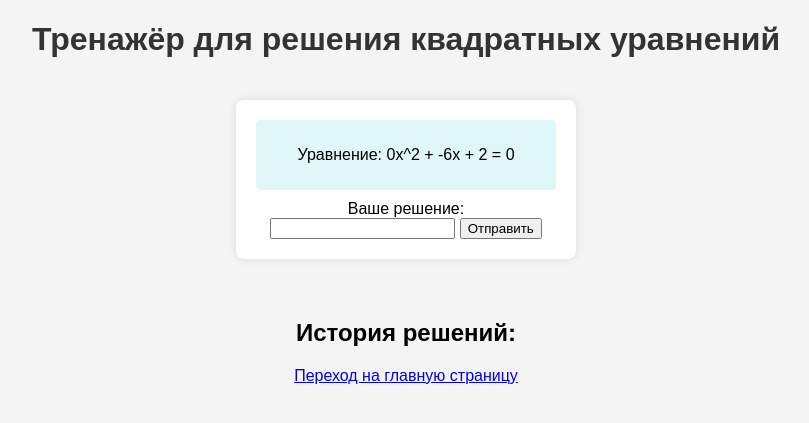
After one commit to Denk210/Django, a Django app: page /trinager/ in a window 1280 px wide. The commit adds this page. Shown: the top 423 px of the page, without its empty margins (234-1043 px from the left). Run offline with Django 5.2, Linux system fonts and the light colour scheme.

Commit message:
Add files via upload

```diff
--- a/Projeck_Django/quadratic_solver/solver/admin.py
+++ b/Projeck_Django/quadratic_solver/solver/admin.py
@@ -1,3 +1,9 @@
 from django.contrib import admin
 
 # Register your models here.
+
+# myapp/admin.py
+from django.contrib import admin
+from .models import History
+
+admin.site.register(History)
--- a/Projeck_Django/quadratic_solver/solver/templates/index.html
+++ b/Projeck_Django/quadratic_solver/solver/templates/index.html
@@ -66,6 +66,10 @@
             </div>
         {% endif %}
     </div>
+
+    <div>
+        <a href="/trinager">Переход на страницу с тринажёром</a>
+    </div>
 </body>
 <footer>
     <p align="center">Сделано в России<br></p>
--- /dev/null
+++ b/Projeck_Django/quadratic_solver/solver/templates/trinager.html
@@ -0,0 +1,122 @@
+<!-- templates/trinager.html -->
+<!DOCTYPE html>
+<html>
+<head>
+    <title>Тренажёр для решения квадратных уравнений</title>
+    <style>
+        body {
+            font-family: Arial, sans-serif;
+            background-color: #f4f4f4;
+            margin: 0;
+            padding: 0;
+            display: flex;
+            justify-content: center;
+            align-items: center;
+            flex-direction: column;
+        }
+
+        h1 {
+            text-align: center;
+            color: #333;
+        }
+
+        .container {
+            background-color: #fff;
+            border-radius: 8px;
+            box-shadow: 0 0 10px rgba(0, 0, 0, 0.1);
+            padding: 20px;
+            margin: 20px;
+            width: 300px;
+            text-align: center;
+        }
+
+        .equation {
+            background-color: #e0f7fa;
+            padding: 10px;
+            border-radius: 4px;
+            margin-bottom: 10px;
+        }
+
+        .solution {
+            background-color: #ffe0b2;
+            padding: 10px;
+            border-radius: 4px;
+        }
+
+        .error {
+            color: red;
+            font-weight: bold;
+        }
+
+        .history {
+            margin-top: 20px;
+        }
+
+        .history ul {
+            list-style-type: none;
+            padding: 0;
+        }
+
+        .history li {
+            background-color: #f9f9f9;
+            padding: 10px;
+            border-radius: 4px;
+            margin-bottom: 5px;
+        }
+
+        .button-container {
+            margin-top: 20px;
+            text-align: center;
+        }
+
+        .button-container button {
+            padding: 10px 20px;
+            background-color: #4CAF50;
+            color: white;
+            border: none;
+            border-radius: 4px;
+            cursor: pointer;
+        }
+    </style>
+</head>
+<body>
+    <h1>Тренажёр для решения квадратных уравнений</h1>
+    <div class="container">
+        <form method="post">
+            {% csrf_token %}
+            <div class="equation">
+                <p>Уравнение: {{ a }}x^2 + {{ b }}x + {{ c }} = 0</p>
+            </div>
+            <label for="solution">Ваше решение:</label>
+            <input type="hidden" name="a" value="{{ a }}">
+            <input type="hidden" name="b" value="{{ b }}">
+            <input type="hidden" name="c" value="{{ c }}">
+            <input type="text" name="solution" id="solution" required>
+            <button type="submit">Отправить</button>
+        </form>
+
+        {% if user_solution %}
+            <div class="solution">
+                <h2>Результаты:</h2>
+                <p>Ваше решение: {{ user_solution }}</p>
+                <p>Правильное решение: {{ correct_solution }}</p>
+            </div>
+        {% endif %}
+    </div>
+
+    <div class="history">
+        <h2>История решений:</h2>
+        <ul>
+            {% for entry in history %}
+                <li>{{ entry.timestamp }}: {{ entry.a }}x^2 + {{ entry.b }}x + {{ entry.c }} = 0<br>
+                    Ваше решение: {{ entry.user_solution }}<br>
+                    Правильное решение: {{ entry.correct_solution }}</li>
+            {% endfor %}
+        </ul>
+    </div>
+
+    <div>
+        <a href="/solve">Переход на главную страницу</a>
+    </div>
+</body>
+</html>
--- a/Projeck_Django/quadratic_solver/solver/urls.py
+++ b/Projeck_Django/quadratic_solver/solver/urls.py
@@ -3,4 +3,5 @@ from . import views
 
 urlpatterns = [
     path('solve/', views.solve_quadratic, name='solve_quadratic'),
+    path('trinager/', views.quadratic_trainer, name='quadratic_trainer'),
 ]
--- a/Projeck_Django/quadratic_solver/solver/views.py
+++ b/Projeck_Django/quadratic_solver/solver/views.py
@@ -6,6 +6,9 @@ from django.shortcuts import render
 from django.http import HttpResponse
 from django.template import loader
 import math
+
+from .models import History
+import random
 
 def solve_quadratic(request):
     a = request.GET.get('a', 0)
@@ -46,3 +49,54 @@ def solve_quadratic(request):
             solution = f'\nДискриминант: D = b^2 - 4ac = {discriminant}\n\nКомплексные корни: x1 = {real_part} + {imaginary_part}i, x2 = {real_part} - {imaginary_part}i'
 
     return render(request, 'index.html', {'equation': equation, 'solution': solution})
+
+
+# Функция для рандома и тренажёра
+def generate_quadratic_equation():
+    a = random.randint(-10, 10)
+    b = random.randint(-10, 10)
+    c = random.randint(-10, 10)
+    return a, b, c
+
+def quadratic_trainer(request):
+    if request.method == 'POST':
+        a = float(request.POST.get('a'))
+        b = float(request.POST.get('b'))
+        c = float(request.POST.get('c'))
+        user_solution = request.POST.get('solution')
+
+        # Решение уравнения
+        discriminant = b**2 - 4*a*c
+        if discriminant > 0:
+            x1 = (-b + discriminant**0.5) / (2*a)
+            x2 = (-b - discriminant**0.5) / (2*a)
+            correct_solution = f'x1 = {x1}, x2 = {x2}'
+        elif discriminant == 0:
+            x = -b / (2*a)
+            correct_solution = f'x = {x}'
+        else:
+            real_part = -b / (2*a)
+            imaginary_part = (abs(discriminant)**0.5) / (2*a)
+            correct_solution = f'x1 = {real_part} + {imaginary_part}i, x2 = {real_part} - {imaginary_part}i'
+
+        # Сохранение в базу данных
+        history = History(
+            a=a,
+            b=b,
+            c=c,
+            user_solution=user_solution,
+            correct_solution=correct_solution
+        )
+        history.save()
+
+        return render(request, 'trinager.html', {
+            'a': a,
+            'b': b,
+            'c': c,
+            'user_solution': user_solution,
+            'correct_solution': correct_solution,
+            'history': History.objects.all().order_by('-timestamp')
+        })
+
+    a, b, c = generate_quadratic_equation()
+    return render(request, 'trinager.html', {'a': a, 'b': b, 'c': c})
```
Also changed, not shown: Projeck_Django/quadratic_solver/solver/models.py (+13 -0 lines), Projeck_Django/quadratic_solver/db.sqlite3, Projeck_Django/quadratic_solver/solver/migrations/0001_initial.py (added).
